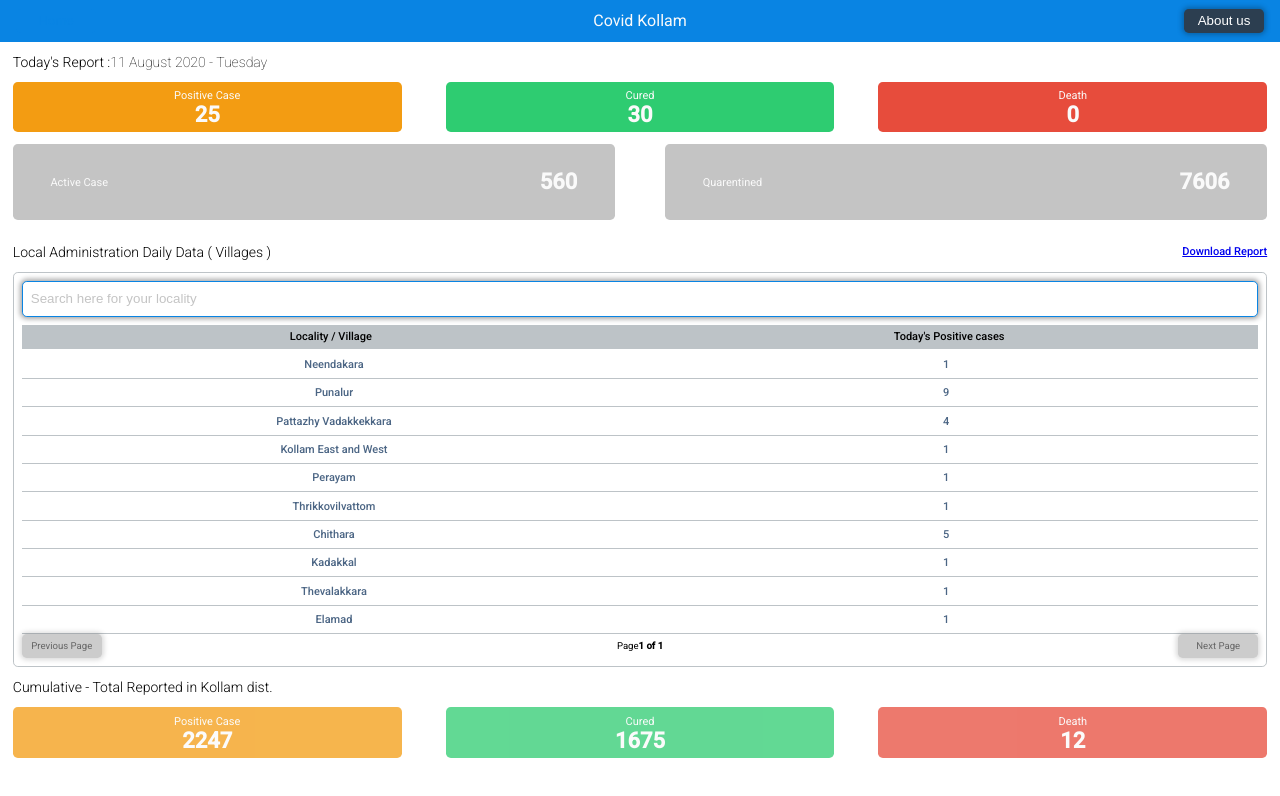
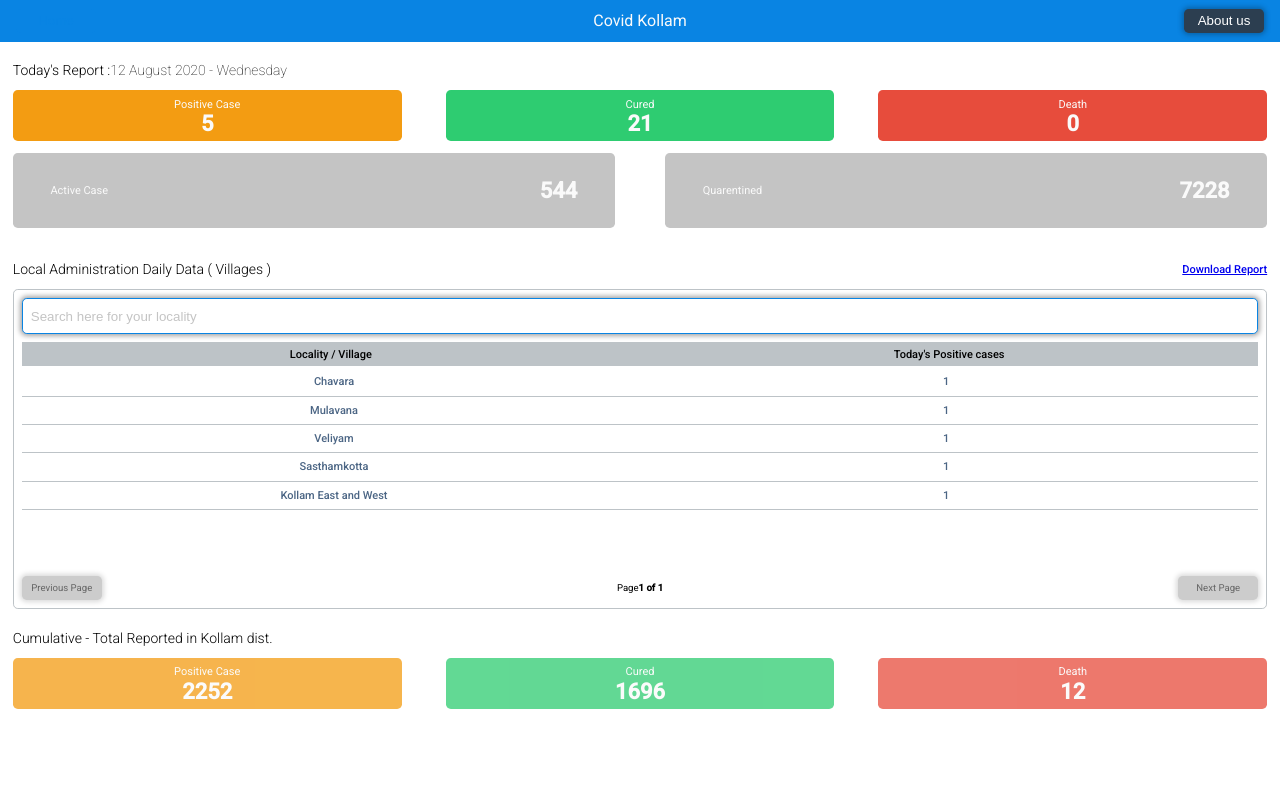
Before and after one commit to hkvongit/covid-kollam, a React (Create React App) app: page / in a window 1280 px wide. Shown: the top 796 px of the page. Built offline with nearby package versions, Linux system fonts and the light colour scheme.

Commit message:
august12

```diff
--- /dev/null
+++ b/src/data/2020-08-12-18-09.json
@@ -0,0 +1,77 @@
+{
+    "TodaysReportData": {
+        "title": "Today's Report",
+        "date": "12 August 2020 - Wednesday",
+        "statusCardDataMain": [
+            {
+                "title": "Positive Case",
+                "count": "5",
+                "backgroundColor": "var(--status-yellow)"
+            },
+            {
+                "title": "Cured",
+                "count": "21",
+                "backgroundColor": "var(--status-green)"
+            },
+            {
+                "title": "Death",
+                "count": "0",
+                "backgroundColor": "var(--status-red)"
+            }
+        ],
+        "statusCardDataSub": [
+            {
+                "title": "Active Case",
+                "count": "544",
+                "backgroundColor": "var(--status-yellow)"
+            },
+            {
+                "title": "Quarentined",
+                "count": "7228",
+                "backgroundColor": "var(--status-green)"
+            }
+        ]
+    },
+    "VillageStatsData": [
+        {
+            "locality": "Chavara",
+            "count": "1"
+        },
+        {
+            "locality": "Mulavana",
+            "count": "1"
+        },
+        {
+            "locality": "Veliyam",
+            "count": "1"
+        },
+        {
+            "locality": "Sasthamkotta",
+            "count": "1"
+        },
+        {
+            "locality": "Kollam East and West",
+            "count": "1"
+        }
+    ],
+    "TotalReportData": {
+        "title": "Cumulative - Total Reported in Kollam dist.",
+        "statusCardDataMain": [
+            {
+                "title": "Positive Case",
+                "count": "2252",
+                "backgroundColor": "var(--status-yellow)"
+            },
+            {
+                "title": "Cured",
+                "count": "1696",
+                "backgroundColor": "var(--status-green)"
+            },
+            {
+                "title": "Death",
+                "count": "12",
+                "backgroundColor": "var(--status-red)"
+            }
+        ]
+    }
+}
--- a/src/data/index.js
+++ b/src/data/index.js
@@ -1,5 +1,5 @@
-import Data from './2020-08-11-18-06.json'
+import Data from './2020-08-12-18-09.json'
 export default Data
 
-export const downloadLink = "https://drive.google.com/file/d/1ODqhIw6xhLtv3Uy-Z4xmPFSJ-ceyaiGj/view?usp=sharing"
+export const downloadLink = "https://drive.google.com/file/d/13RTzYvptm05V9ZbuM4aDxoRyQrKCLDSz/view?usp=sharing"
 // code editor
```
